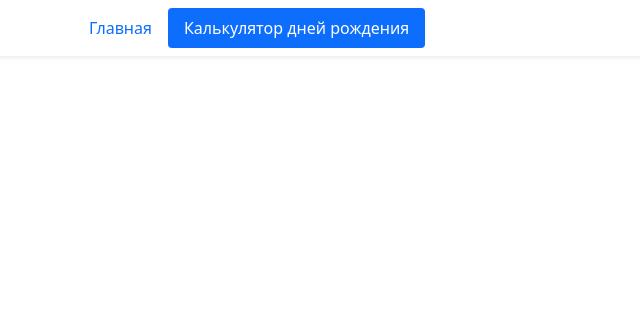
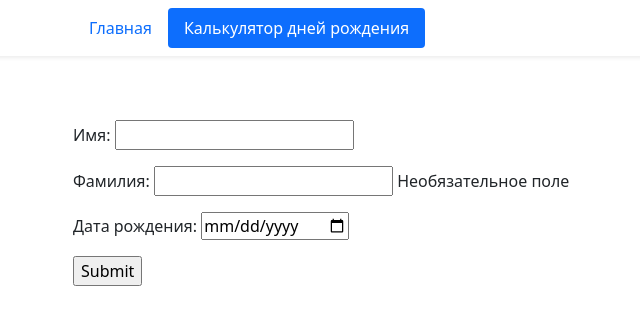
Before and after one commit to Nokvix/Yandex_backend_development-course, a Django app: page /birthday/ in a window 1280 px wide. Shown: the top 325 px of the page, without its empty margins (9-649 px from the left). Run offline with Django 3.2, Linux system fonts and the light colour scheme.

Commit message:
Edit BitrthdayForm

```diff
--- a/Projects/acme_project-main/acme_project/birthday/forms.py
+++ b/Projects/acme_project-main/acme_project/birthday/forms.py
@@ -2,6 +2,6 @@ from django import forms
 
 
 class BirthdayForm(forms.Form):
-    first_name = forms.CharField(max_length=20)
-    last_name = forms.CharField(required=False)
-    birthday = forms.DateField()
+    first_name = forms.CharField(label='Имя', max_length=20)
+    last_name = forms.CharField(label='Фамилия', required=False, help_text='Необязательное поле')
+    birthday = forms.DateField(label='Дата рождения', widget=forms.DateInput(attrs={'type': 'date'}))
--- a/Projects/acme_project-main/acme_project/birthday/views.py
+++ b/Projects/acme_project-main/acme_project/birthday/views.py
@@ -1,6 +1,8 @@
 from django.shortcuts import render
+from .forms import BirthdayForm
 
 
 def birthday(request):
-    context = {}
+    form = BirthdayForm()
+    context = {'form': form}
     return render(request, 'birthday/birthday.html', context=context)
--- a/Projects/acme_project-main/acme_project/templates/birthday/birthday.html
+++ b/Projects/acme_project-main/acme_project/templates/birthday/birthday.html
@@ -1,5 +1,10 @@
 {% extends "base.html" %}
 
 {% block content %}
-
+  <form>
+    <p>
+      {{ form.as_p }}
+    </p>
+    <input type="submit" value="Submit">
+  </form>
 {% endblock %}
```
